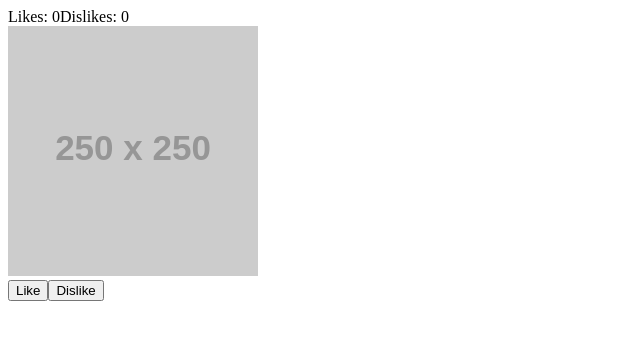
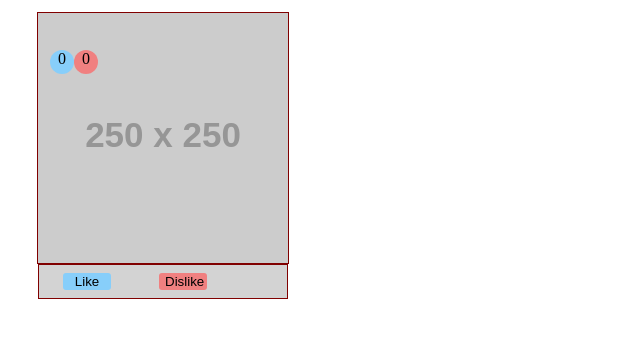
Before and after one commit to Bdemers1055/react-socialcard, a React (Create React App) app: page / in a window 1280 px wide. Shown: the top 340 px of the page, without its empty margins (0-640 px from the left). Built offline with nearby package versions, Linux system fonts and the light colour scheme.

Commit message:
added some "style" to the social card

```diff
--- /dev/null
+++ b/src/SocialCard.css
@@ -0,0 +1,48 @@
+.SocialCard-container {
+    width: 250px;
+    height: 250px;
+    display: flex;
+    justify-content: center;
+    align-items: center;
+    flex-direction: column;
+    margin: 30px;
+
+}
+.SocialCard-image {
+    border: 1px solid maroon;
+    display: flex;
+    justify-content: center;
+    align-content: center;
+}
+
+.SocialCard-summary{
+    position: absolute;
+    top: 50px;
+    left: 50px;
+}
+.SocialCard-interactions{
+    background-color: lightgray;
+    width: 100%;
+    border: 1px solid maroon;
+}
+.SocialCard-button {
+    appearance: none;
+    border: none;
+    border-radius: 3px;
+    width: 3rem;
+    background-color: grey;
+    margin: 0.5rem 1.5rem ;
+}
+.circle {
+    border-radius: 100%;
+    width: 1.5rem;
+    height: 1.5rem;
+    display: inline-block;
+    text-align: center;
+}
+.like {
+    background-color: lightskyblue;
+}
+.dislike {
+    background-color: lightcoral;
+}
--- a/src/SocialCard.js
+++ b/src/SocialCard.js
@@ -1,5 +1,6 @@
 /* eslint-disable */
 import React, { Component } from 'react';
+import "./SocialCard.css";
 
 class SocialCard extends Component {
   constructor(props) {
@@ -25,11 +26,11 @@ class SocialCard extends Component {
     return (
       <div className="SocialCard-container">
         <section className="SocialCard-summary">
-          <span>
-            Likes: {this.state.likes}
+          <span className="like circle">
+            {this.state.likes}
           </span>
-          <span>
-            Dislikes: {this.state.dislikes}
+          <span className="dislike circle">
+            {this.state.dislikes}
           </span>
         </section>
         <section className="SocialCard-image">
--- a/src/index.css
+++ b/src/index.css
@@ -0,0 +1,3 @@
+* {
+    box-sizing: border-box;
+}
```
